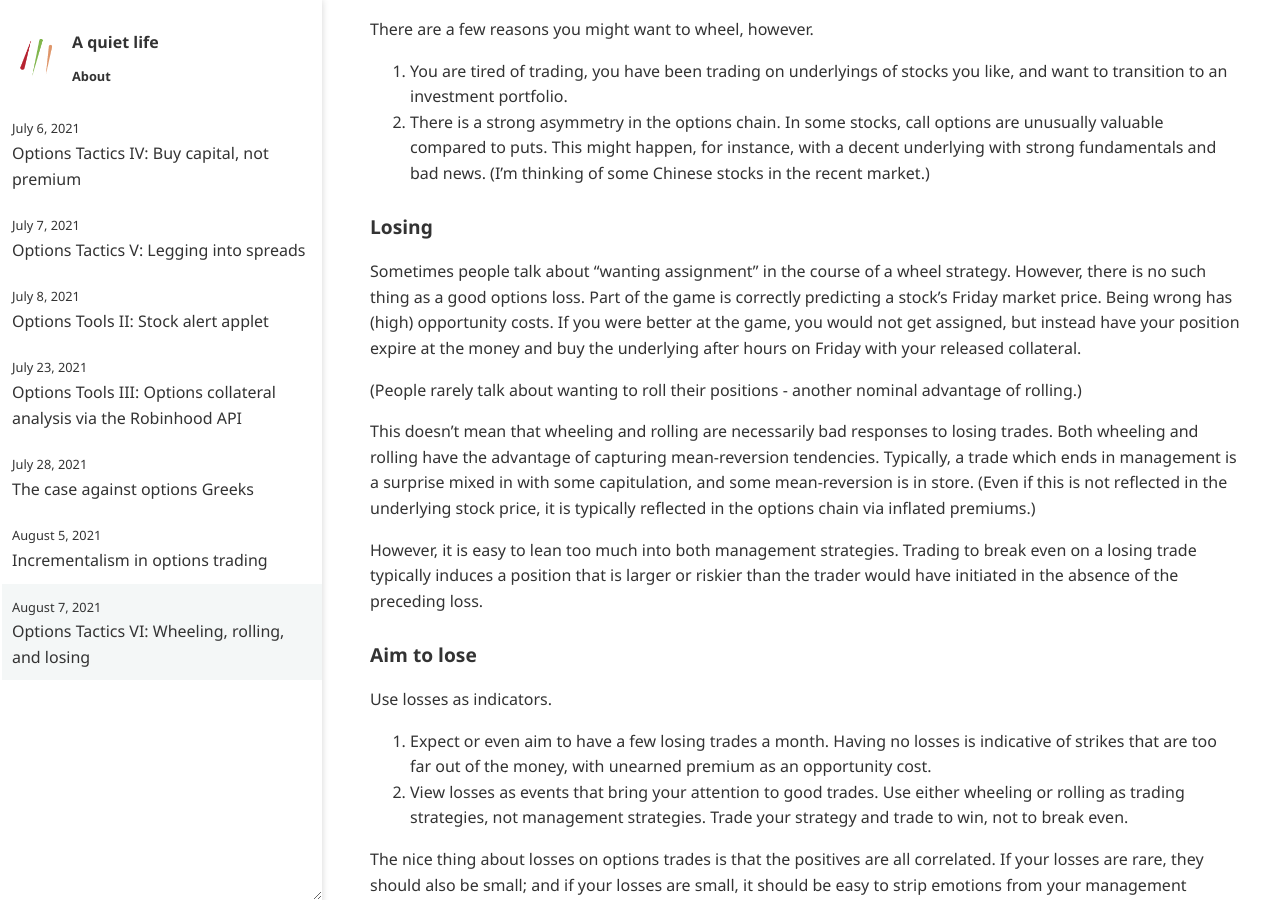
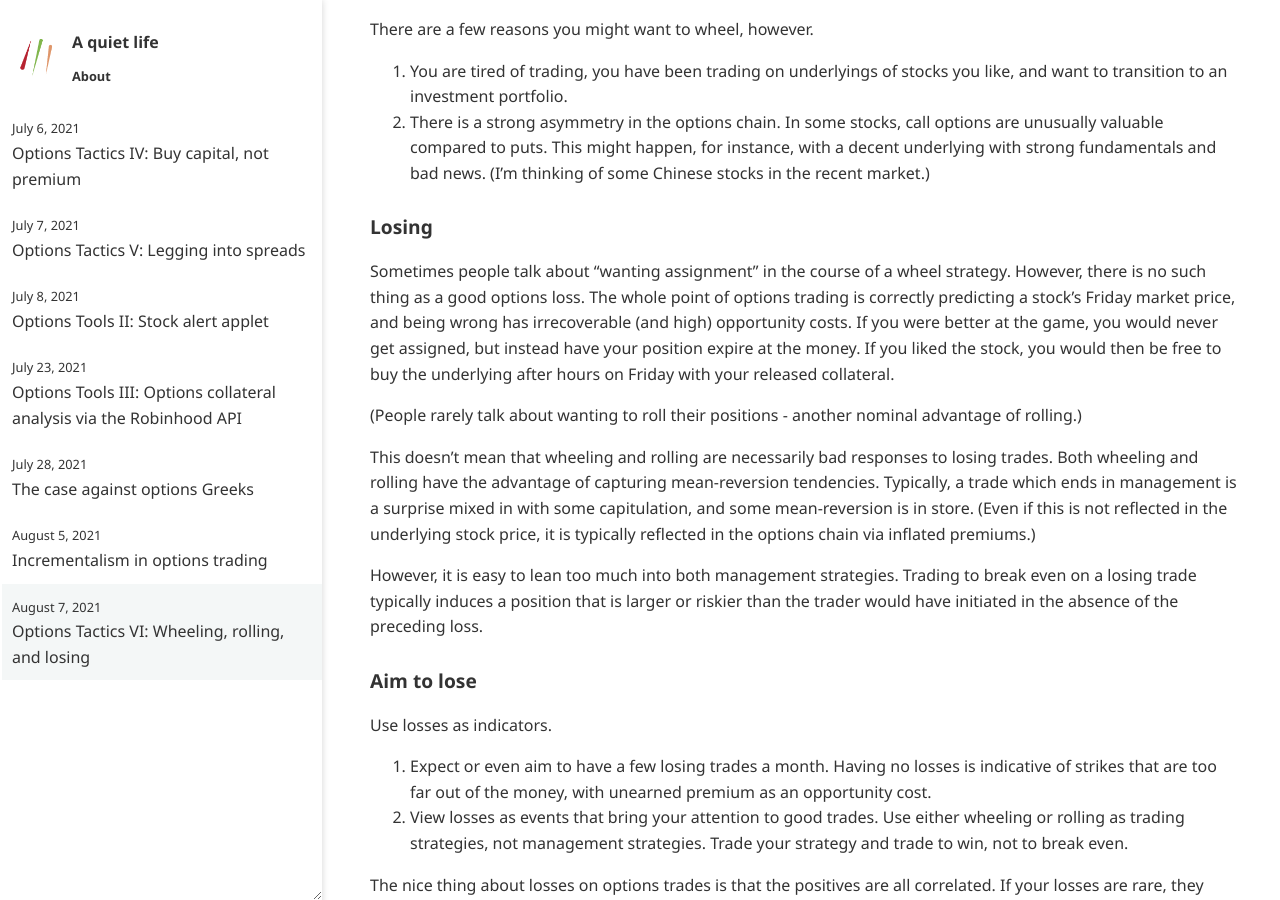
Before and after one commit to ansyblenetwork/aquietlife, a Jekyll site: the page built from _posts/2021-08-07-wheeling-rolling.md, in a window 1280 px wide and 900 px high, scrolled down 480 px. Built offline with Jekyll 4.4.1, drawn with Linux system fonts in a browser that asks for light colours.

Commit message:
Update 2021-08-07-wheeling-rolling.md

```diff
--- a/_posts/2021-08-07-wheeling-rolling.md
+++ b/_posts/2021-08-07-wheeling-rolling.md
@@ -24,7 +24,7 @@
 
 ### Losing
 
-Sometimes people talk about "wanting assignment" in the course of a wheel strategy. However, there is no such thing as a good options loss. Part of the game is correctly predicting a stock's Friday market price. Being wrong has (high) opportunity costs. If you were better at the game, you would not get assigned, but instead have your position expire at the money and buy the underlying after hours on Friday with your released collateral.
+Sometimes people talk about "wanting assignment" in the course of a wheel strategy. However, there is no such thing as a good options loss. The whole point of options trading is correctly predicting a stock's Friday market price, and being wrong has irrecoverable (and high) opportunity costs. If you were better at the game, you would never get assigned, but instead have your position expire at the money. If you liked the stock, you would then be free to buy the underlying after hours on Friday with your released collateral.
 
 (People rarely talk about wanting to roll their positions - another nominal advantage of rolling.)
 
```
